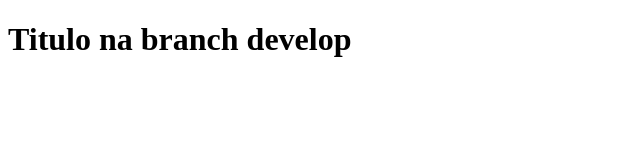
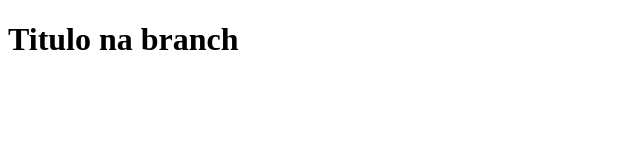
Before and after one commit to ianfrvnco/AtividadeGit, a plain HTML site: page index.html in a window 1280 px wide. Shown: the whole page, without its empty margins (0-640 px from the left). Drawn offline with Linux system fonts and the light colour scheme.

Commit message:
discordia

```diff
--- a/index.html
+++ b/index.html
@@ -6,6 +6,6 @@
     <title>Aula Git 2</title>
   </head>
   <body>
-    <h1>Titulo na branch develop</h1>
+    <h1>Titulo na branch</h1>
   </body>
 </html>
```
